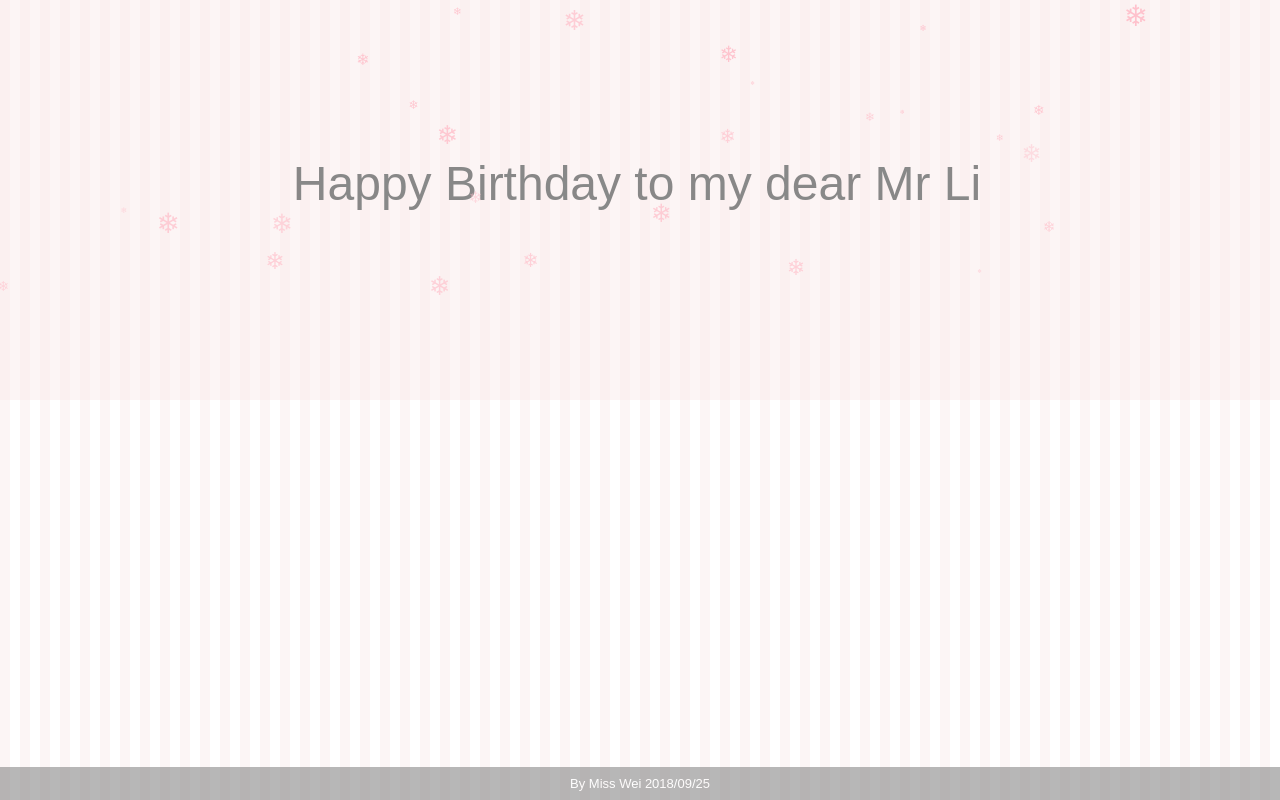
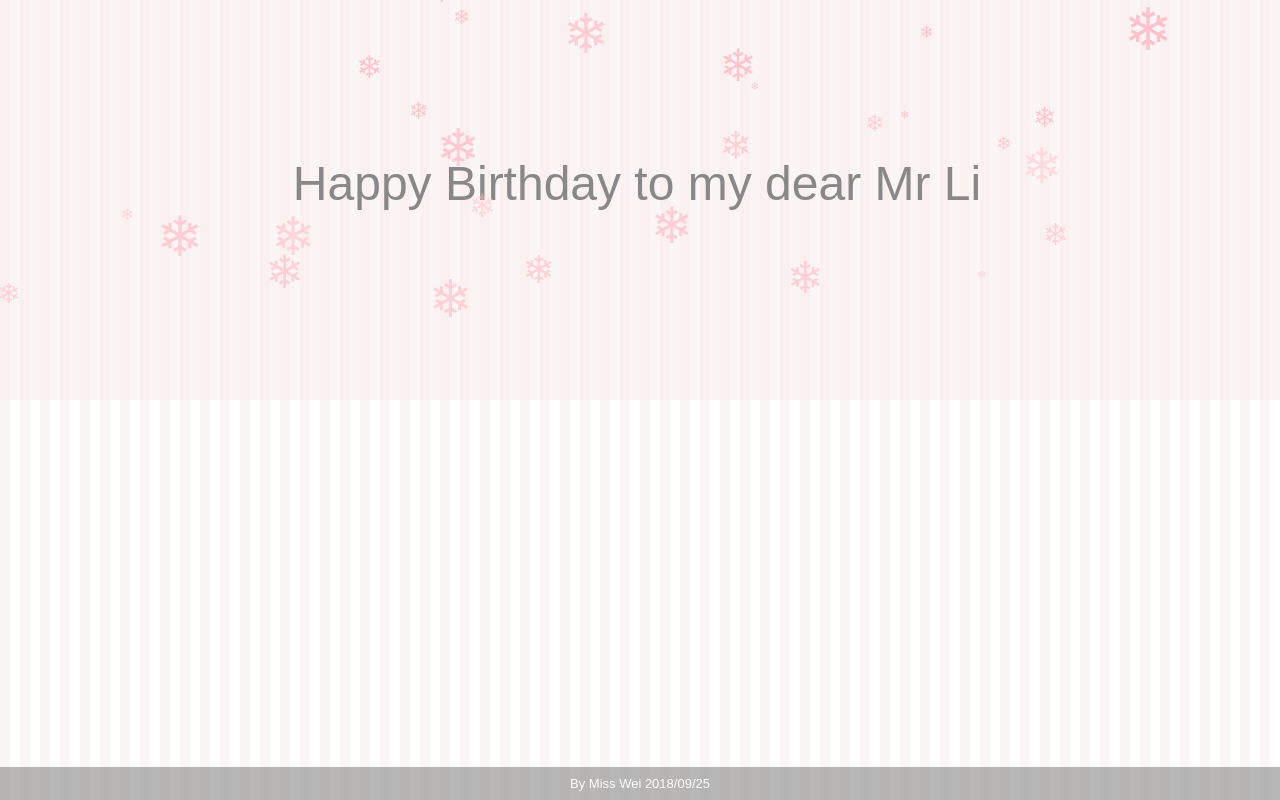
Before and after one commit to XueLing666/HappyBirthday, a plain HTML site: page index.html in a window 1280 px wide. Drawn offline with Linux system fonts and the light colour scheme.

Commit message:
wxl 又换回原来的尺寸

```diff
--- a/index.html
+++ b/index.html
@@ -11,8 +11,8 @@
 		<script>
 			$(function(){
 				$.fn.snow({
-					minSize: 5,    //雪花的最小尺寸
-					maxSize: 25, 	//雪花的最大尺寸
+					minSize: 10,    //雪花的最小尺寸
+					maxSize: 50, 	//雪花的最大尺寸
 					newOn: 150		//雪花出现的频率 这个数值越小雪花越多
 				});
 			});
```
